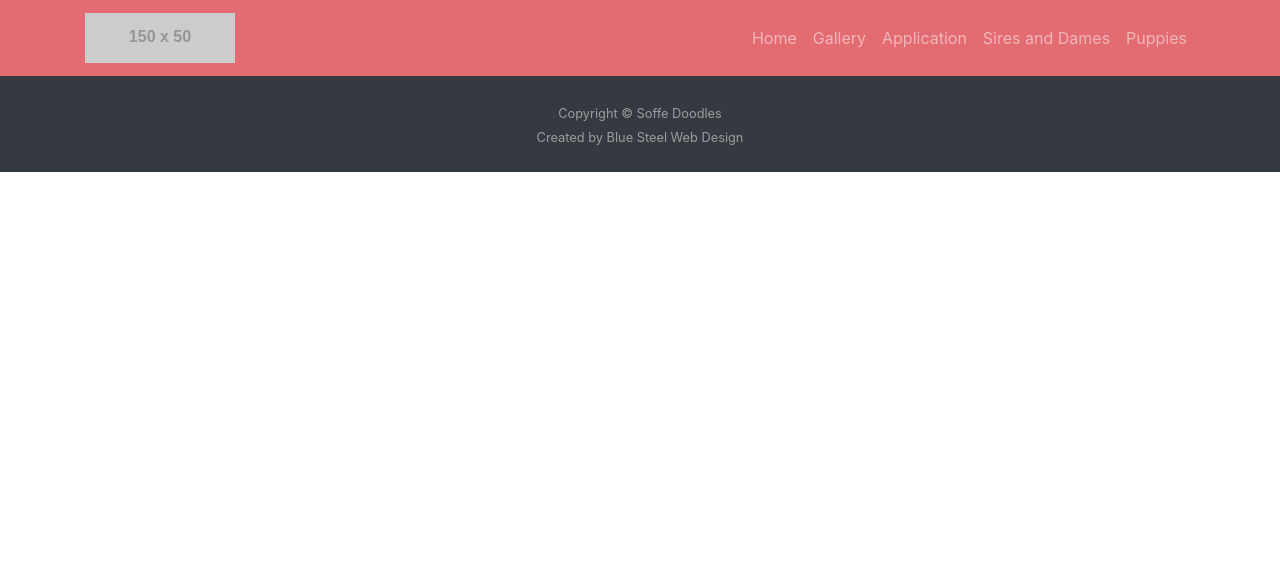
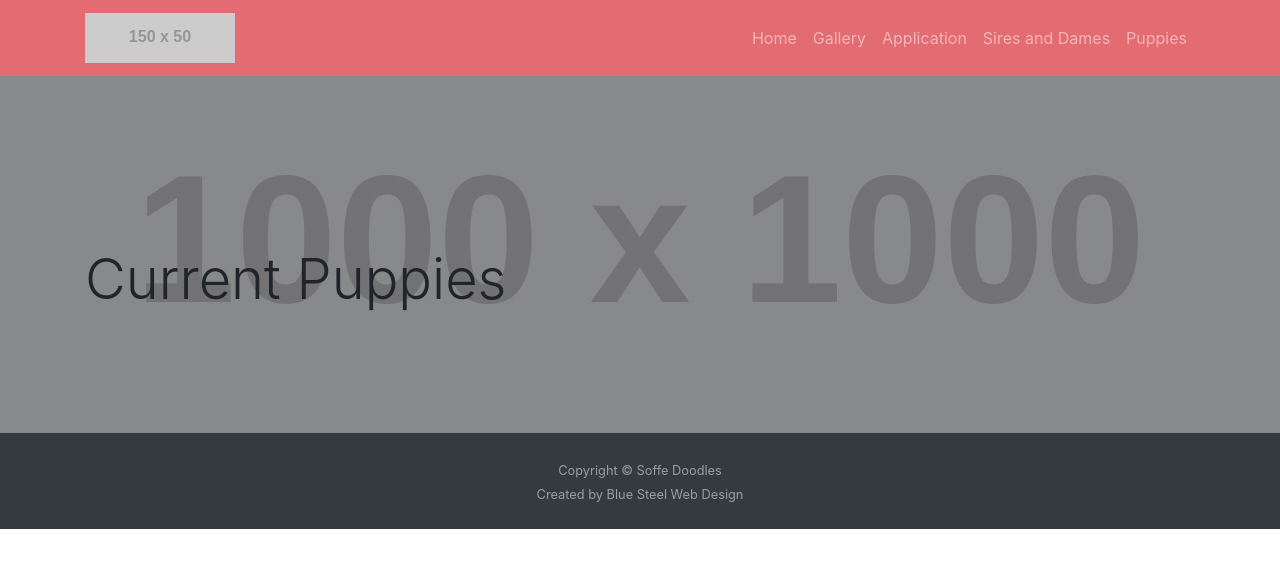
Before and after one commit to benklinton/Soffe-Doodles, a React (Create React App) app: page /puppies in a window 1280 px wide. Shown: the top 568 px of the page. Built offline with nearby package versions, Linux system fonts and the light colour scheme.

Commit message:
added header component to litters page

```diff
--- a/src/components/header/index.js
+++ b/src/components/header/index.js
@@ -9,7 +9,7 @@ function Header() {
             <Container className='h-100'>
                 <Row className='h-100 align-items-center'>
                     <div className='col-lg-12'>
-                        <h1 className='display-4 text-black mb-4'> Sires and Dames</h1>
+                        <h1 className='display-4 text-black mb-4'> Current Puppies</h1>
                     </div>
 
                 </Row>
--- a/src/pages/Litters.js
+++ b/src/pages/Litters.js
@@ -1,11 +1,13 @@
 import React from 'react';
 import Navigation from '../components/navbar';
 import Footer from '../components/footer';
+import Header from '../components/header';
 
 function Litters () {
     return (
         <>
         <Navigation/>
+        <Header/>
         <Footer/>
         </>
     )
```
